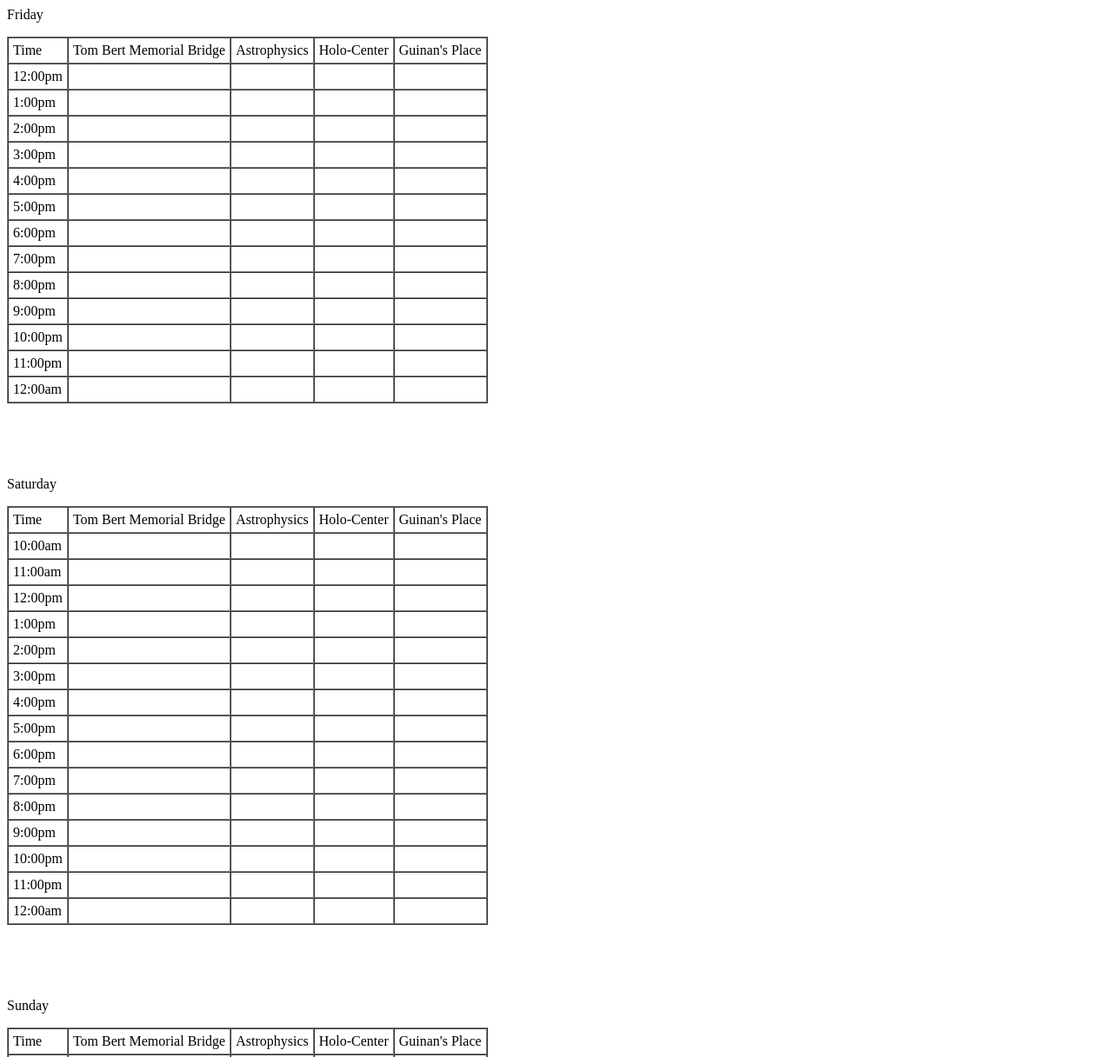
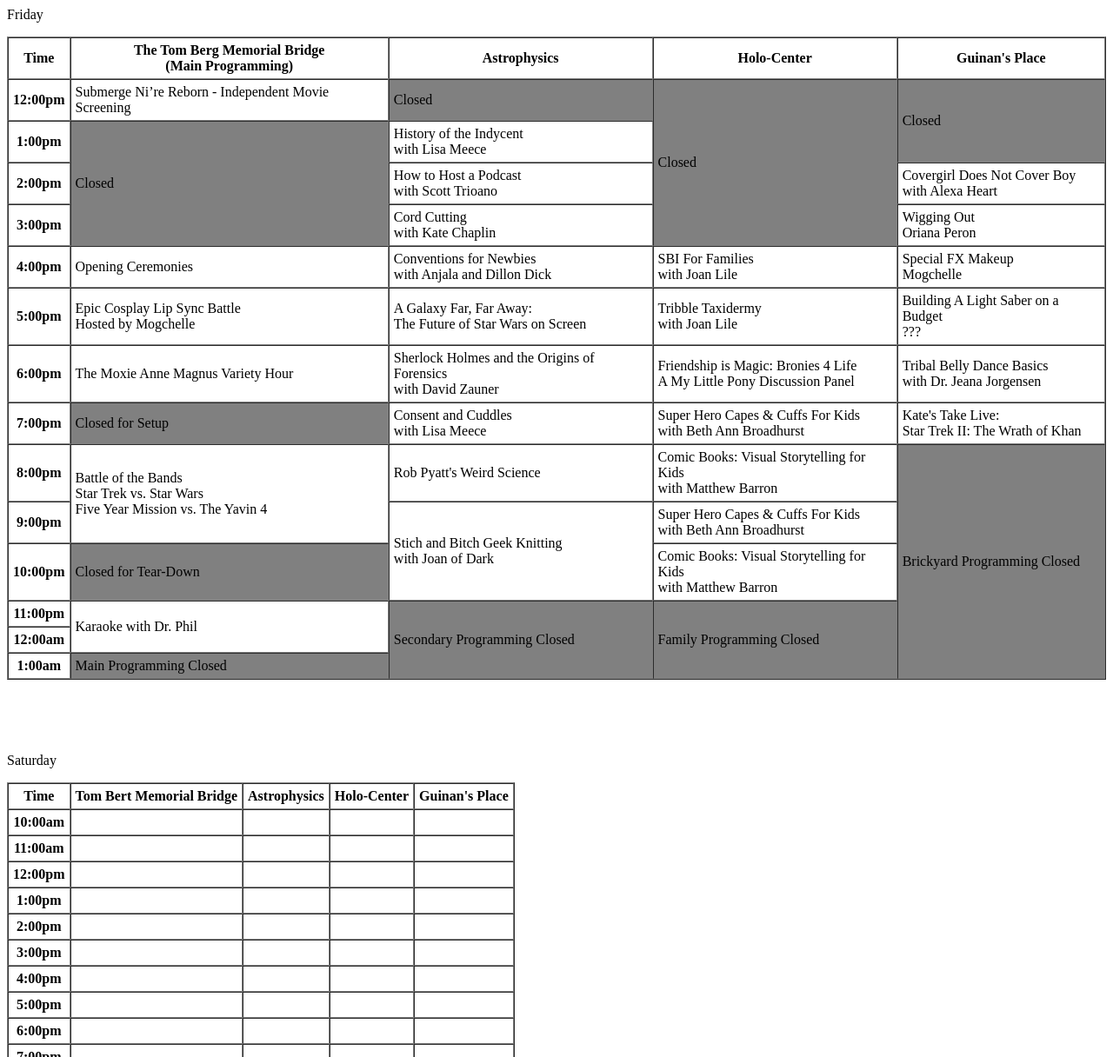
Before and after one commit to dpmott/StarbaseIndy, a plain HTML site: page Pocket Schedule.html in a window 1280 px wide. Shown: the top 1216 px of the page at 87% size. Drawn offline with Linux system fonts and the light colour scheme.

Commit message:
Friday Schedule

```diff
--- a/Pocket Schedule.html
+++ b/Pocket Schedule.html
@@ -8,102 +8,91 @@
 <table border="1" cellspacing="0" cellpadding="5">
 <tbody>
 <tr>
-<td>Time</td>
-<td>Tom Bert Memorial Bridge</td>
-<td>Astrophysics</td>
-<td>Holo-Center</td>
-<td>Guinan's Place</td>
+<th>Time</th>
+<th>The Tom Berg Memorial Bridge<br/>(Main Programming)</th>
+<th>Astrophysics</th>
+<th>Holo-Center</th>
+<th>Guinan's Place</th>
 </tr>
 <tr>
-<td>12:00pm</td>
-<td>&nbsp;</td>
-<td>&nbsp;</td>
-<td>&nbsp;</td>
-<td>&nbsp;</td>
+<th>12:00pm</th>
+<td>Submerge Ni’re Reborn - Independent Movie Screening</td>
+<td bgcolor="gray">Closed</td>
+<td bgcolor="gray" rowspan=4>Closed</td>
+<td bgcolor="gray" rowspan=2>Closed</td>
 </tr>
 <tr>
-<td>1:00pm</td>
-<td>&nbsp;</td>
-<td>&nbsp;</td>
-<td>&nbsp;</td>
-<td>&nbsp;</td>
+<th>1:00pm</th>
+<td bgcolor="gray" rowspan=3>Closed</td>
+<td>History of the Indycent<br/>with Lisa Meece</td>
 </tr>
 <tr>
-<td>2:00pm</td>
-<td>&nbsp;</td>
-<td>&nbsp;</td>
-<td>&nbsp;</td>
-<td>&nbsp;</td>
+<th>2:00pm</th>
+<td>How to Host a Podcast<br/>with Scott Trioano</td>
+<td>Covergirl Does Not Cover Boy<br/>with Alexa Heart</td>
 </tr>
 <tr>
-<td>3:00pm</td>
-<td>&nbsp;</td>
-<td>&nbsp;</td>
-<td>&nbsp;</td>
-<td>&nbsp;</td>
+<th>3:00pm</th>
+<td>Cord Cutting<br/>with Kate Chaplin</td>
+<td>Wigging Out<br/>Oriana Peron</td>
 </tr>
 <tr>
-<td>4:00pm</td>
-<td>&nbsp;</td>
-<td>&nbsp;</td>
-<td>&nbsp;</td>
-<td>&nbsp;</td>
+<th>4:00pm</th>
+<td>Opening Ceremonies</td>
+<td>Conventions for Newbies<br/>with Anjala and Dillon Dick</td>
+<td>SBI For Families<br/>with Joan Lile</td>
+<td>Special FX Makeup<br/>Mogchelle</td>
 </tr>
 <tr>
-<td>5:00pm</td>
-<td>&nbsp;</td>
-<td>&nbsp;</td>
-<td>&nbsp;</td>
-<td>&nbsp;</td>
+<th>5:00pm</th>
+<td>Epic Cosplay Lip Sync Battle<br/>Hosted by Mogchelle</td>
+<td>A Galaxy Far, Far Away:<br/>The Future of Star Wars on Screen</td>
+<td>Tribble Taxidermy<br/>with Joan Lile</td>
+<td>Building  A Light Saber on a Budget<br/>???</td>
 </tr>
 <tr>
-<td>6:00pm</td>
-<td>&nbsp;</td>
-<td>&nbsp;</td>
-<td>&nbsp;</td>
-<td>&nbsp;</td>
+<th>6:00pm</th>
+<td>The Moxie Anne Magnus Variety Hour</td>
+<td>Sherlock Holmes and the Origins of Forensics<br/>with David Zauner</td>
+<td>Friendship is Magic: Bronies 4 Life<br/>A My Little Pony Discussion Panel</td>
+<td>Tribal Belly Dance Basics<br/>with Dr. Jeana Jorgensen</td>
 </tr>
 <tr>
-<td>7:00pm</td>
-<td>&nbsp;</td>
-<td>&nbsp;</td>
-<td>&nbsp;</td>
-<td>&nbsp;</td>
+<th>7:00pm</th>
+<td bgcolor="gray">Closed for Setup</td>
+<td>Consent and Cuddles<br/>with Lisa Meece</td>
+<td>Super Hero Capes & Cuffs For Kids<br/>with Beth Ann Broadhurst</td>
+<td>Kate's Take Live:<br/>Star Trek II: The Wrath of Khan</td>
 </tr>
 <tr>
-<td>8:00pm</td>
-<td>&nbsp;</td>
-<td>&nbsp;</td>
-<td>&nbsp;</td>
-<td>&nbsp;</td>
+<th>8:00pm</th>
+<td rowspan=2>Battle of the Bands<br/>Star Trek vs. Star Wars<br/>Five Year Mission vs. The Yavin 4</td>
+<td>Rob Pyatt's Weird Science</td>
+<td>Comic Books: Visual Storytelling for Kids<br/>with Matthew Barron</td>
+<td bgcolor="gray" rowspan=6>Brickyard Programming Closed</td>
 </tr>
 <tr>
-<td>9:00pm</td>
-<td>&nbsp;</td>
-<td>&nbsp;</td>
-<td>&nbsp;</td>
-<td>&nbsp;</td>
+<th>9:00pm</th>
+<td rowspan=2>Stich and Bitch Geek Knitting<br/>with Joan of Dark</td>
+<td>Super Hero Capes & Cuffs For Kids<br/>with Beth Ann Broadhurst</td>
 </tr>
 <tr>
-<td>10:00pm</td>
-<td>&nbsp;</td>
-<td>&nbsp;</td>
-<td>&nbsp;</td>
-<td>&nbsp;</td>
+<th>10:00pm</th>
+<td bgcolor="gray">Closed for Tear-Down</td>
+<td>Comic Books: Visual Storytelling for Kids<br/>with Matthew Barron</td>
 </tr>
 <tr>
-<td>11:00pm</td>
-<td>&nbsp;</td>
-<td>&nbsp;</td>
-<td>&nbsp;</td>
-<td>&nbsp;</td>
+<th>11:00pm</th>
+<td rowspan=2>Karaoke with Dr. Phil</td>
+<td bgcolor="gray" rowspan=3>Secondary Programming Closed</td>
+<td bgcolor="gray" rowspan=3>Family Programming Closed</td>
 </tr>
 <tr>
-<td>12:00am</td>
-<td>&nbsp;</td>
-<td>&nbsp;</td>
-<td>&nbsp;</td>
-<td>&nbsp;</td>
+<th>12:00am</th>
+</tr>
+<tr>
+<th>1:00am</th>
+<td bgcolor="gray">Main Programming Closed</td>
 </tr>
 </tbody>
 </table>
@@ -113,112 +102,112 @@
 <table border="1" cellspacing="0" cellpadding="5">
 <tbody>
 <tr>
-<td>Time</td>
-<td>Tom Bert Memorial Bridge</td>
-<td>Astrophysics</td>
-<td>Holo-Center</td>
-<td>Guinan's Place</td>
+<th>Time</th>
+<th>Tom Bert Memorial Bridge</th>
+<th>Astrophysics</th>
+<th>Holo-Center</th>
+<th>Guinan's Place</th>
 </tr>
 <tr>
-<td>10:00am</td>
+<th>10:00am</th>
 <td>&nbsp;</td>
 <td>&nbsp;</td>
 <td>&nbsp;</td>
 <td>&nbsp;</td>
 </tr>
 <tr>
-<td>11:00am</td>
+<th>11:00am</th>
 <td>&nbsp;</td>
 <td>&nbsp;</td>
 <td>&nbsp;</td>
 <td>&nbsp;</td>
 </tr>
 <tr>
-<td>12:00pm</td>
+<th>12:00pm</th>
 <td>&nbsp;</td>
 <td>&nbsp;</td>
 <td>&nbsp;</td>
 <td>&nbsp;</td>
 </tr>
 <tr>
-<td>1:00pm</td>
+<th>1:00pm</th>
 <td>&nbsp;</td>
 <td>&nbsp;</td>
 <td>&nbsp;</td>
 <td>&nbsp;</td>
 </tr>
 <tr>
-<td>2:00pm</td>
+<th>2:00pm</th>
 <td>&nbsp;</td>
 <td>&nbsp;</td>
 <td>&nbsp;</td>
 <td>&nbsp;</td>
 </tr>
 <tr>
-<td>3:00pm</td>
+<th>3:00pm</th>
 <td>&nbsp;</td>
 <td>&nbsp;</td>
 <td>&nbsp;</td>
 <td>&nbsp;</td>
 </tr>
 <tr>
-<td>4:00pm</td>
+<th>4:00pm</th>
 <td>&nbsp;</td>
 <td>&nbsp;</td>
 <td>&nbsp;</td>
 <td>&nbsp;</td>
 </tr>
 <tr>
-<td>5:00pm</td>
+<th>5:00pm</th>
 <td>&nbsp;</td>
 <td>&nbsp;</td>
 <td>&nbsp;</td>
 <td>&nbsp;</td>
 </tr>
 <tr>
-<td>6:00pm</td>
+<th>6:00pm</th>
 <td>&nbsp;</td>
 <td>&nbsp;</td>
 <td>&nbsp;</td>
 <td>&nbsp;</td>
 </tr>
 <tr>
-<td>7:00pm</td>
+<th>7:00pm</th>
 <td>&nbsp;</td>
 <td>&nbsp;</td>
 <td>&nbsp;</td>
 <td>&nbsp;</td>
 </tr>
 <tr>
-<td>8:00pm</td>
+<th>8:00pm</th>
 <td>&nbsp;</td>
 <td>&nbsp;</td>
 <td>&nbsp;</td>
 <td>&nbsp;</td>
 </tr>
 <tr>
-<td>9:00pm</td>
+<th>9:00pm</th>
 <td>&nbsp;</td>
 <td>&nbsp;</td>
 <td>&nbsp;</td>
 <td>&nbsp;</td>
 </tr>
 <tr>
-<td>10:00pm</td>
+<th>10:00pm</th>
 <td>&nbsp;</td>
 <td>&nbsp;</td>
 <td>&nbsp;</td>
 <td>&nbsp;</td>
 </tr>
 <tr>
-<td>11:00pm</td>
+<th>11:00pm</th>
 <td>&nbsp;</td>
 <td>&nbsp;</td>
 <td>&nbsp;</td>
 <td>&nbsp;</td>
 </tr>
 <tr>
-<td>12:00am</td>
+<th>12:00am</th>
 <td>&nbsp;</td>
 <td>&nbsp;</td>
 <td>&nbsp;</td>
@@ -232,56 +221,56 @@
 <table border="1" cellspacing="0" cellpadding="5">
 <tbody>
 <tr>
-<td>Time</td>
-<td>Tom Bert Memorial Bridge</td>
-<td>Astrophysics</td>
-<td>Holo-Center</td>
-<td>Guinan's Place</td>
+<th>Time</th>
+<th>Tom Bert Memorial Bridge</th>
+<th>Astrophysics</th>
+<th>Holo-Center</th>
+<th>Guinan's Place</th>
 </tr>
 <tr>
-<td>10:00am</td>
+<th>10:00am</th>
 <td>&nbsp;</td>
 <td>&nbsp;</td>
 <td>&nbsp;</td>
 <td>&nbsp;</td>
 </tr>
 <tr>
-<td>11:00am</td>
+<th>11:00am</th>
 <td>&nbsp;</td>
 <td>&nbsp;</td>
 <td>&nbsp;</td>
 <td>&nbsp;</td>
 </tr>
 <tr>
-<td>12:00pm</td>
+<th>12:00pm</th>
 <td>&nbsp;</td>
 <td>&nbsp;</td>
 <td>&nbsp;</td>
 <td>&nbsp;</td>
 </tr>
 <tr>
-<td>1:00pm</td>
+<th>1:00pm</th>
 <td>&nbsp;</td>
 <td>&nbsp;</td>
 <td>&nbsp;</td>
 <td>&nbsp;</td>
 </tr>
 <tr>
-<td>2:00pm</td>
+<th>2:00pm</th>
 <td>&nbsp;</td>
 <td>&nbsp;</td>
 <td>&nbsp;</td>
 <td>&nbsp;</td>
 </tr>
 <tr>
-<td>3:00pm</td>
+<th>3:00pm</th>
 <td>&nbsp;</td>
 <td>&nbsp;</td>
 <td>&nbsp;</td>
 <td>&nbsp;</td>
 </tr>
 <tr>
-<td>4:00pm</td>
+<th>4:00pm</th>
 <td>&nbsp;</td>
 <td>&nbsp;</td>
 <td>&nbsp;</td>
```
